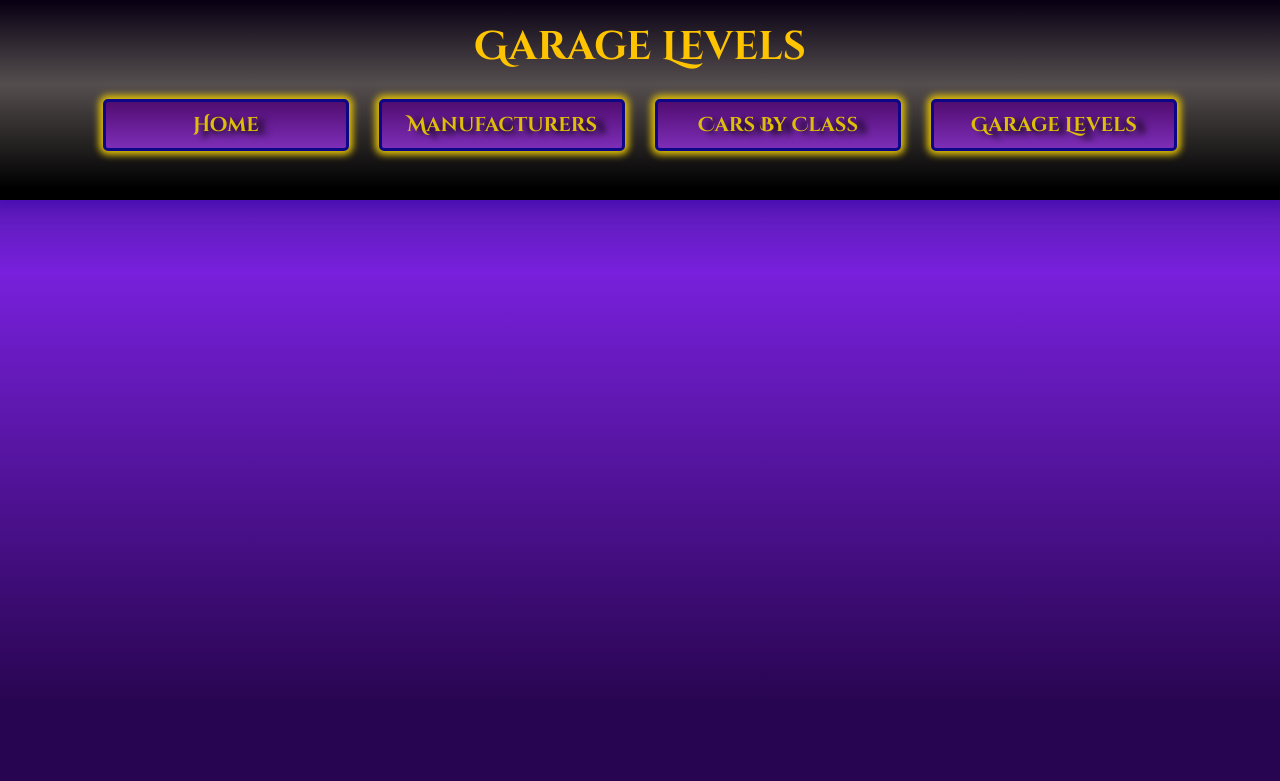
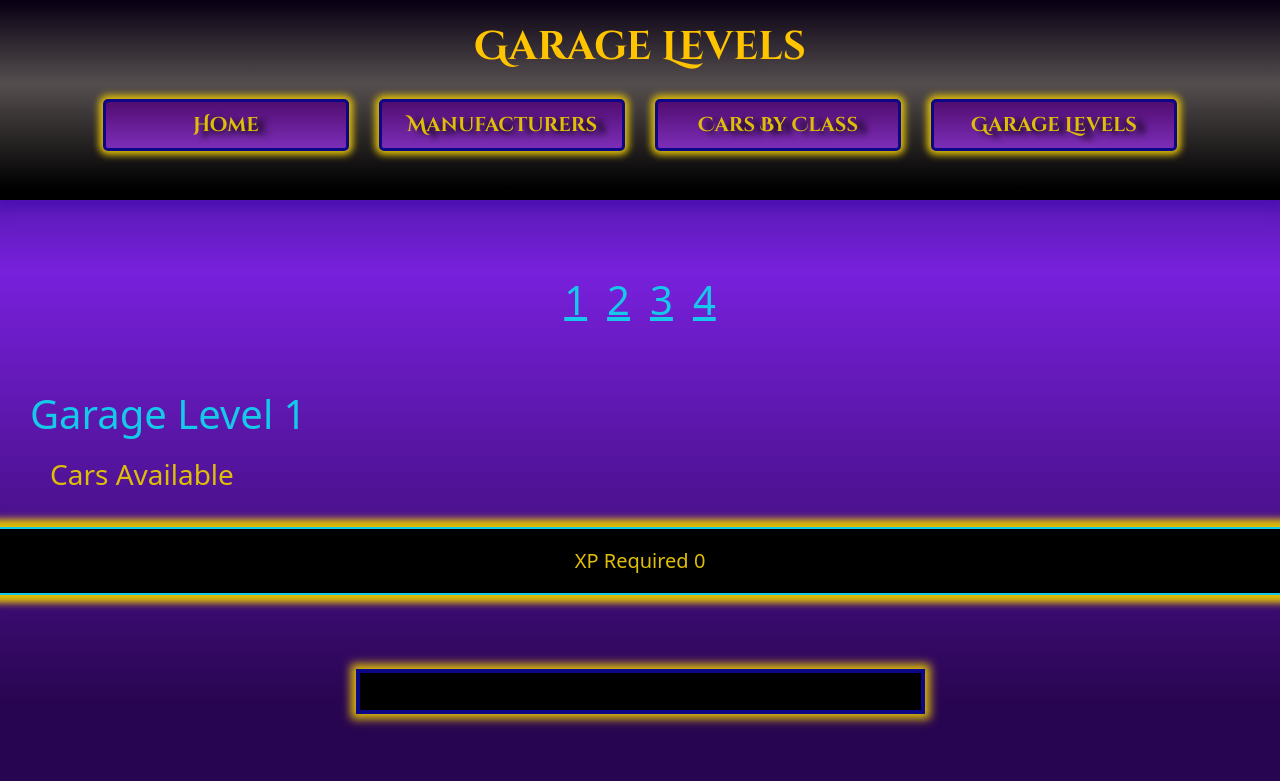
Before and after one commit to JHebenstreit48/asphalt-legends-unite-react, a React (Vite) app: page /garagelevels in a window 1280 px wide. Shown: the top 781 px of the page. Built offline with nearby package versions, Linux system fonts and the light colour scheme.

Commit message:
worked on setting up Garage Levels

```diff
--- /dev/null
+++ b/src/CSS/GarageLevels.css
@@ -0,0 +1,48 @@
+.GlJumpList {
+    display: flex;
+    justify-content: center;
+    margin-top: 60px;
+    margin-bottom: 10px;
+}
+
+.mainHeading {
+    color: rgb(21, 201, 232);
+    font-size: 40px;
+    margin-top: 50px;
+    margin-bottom: 10px;
+    margin-left: 30px;
+}
+
+.subHeading {
+    justify-content: left;
+    margin-top: 20px;
+    margin-left: 50px;
+    margin-bottom: 35px;
+    color: rgb(223, 190, 7)
+}
+
+.xp {
+    display: flex;
+    justify-content: center;
+    align-items: center;
+    max-width: 1536px;
+    margin: 0 auto;
+}
+
+.xpTitle {
+    display: flex;
+    justify-content: space-evenly;
+    width: 100%;
+    color: rgb(223, 190, 7);
+    font-size: 20px;
+    padding-top: 20px;
+    padding-bottom: 20px;
+    padding-left: 20px;
+    padding-right: 20px;
+    background-color: black;
+    flex-wrap: nowrap;
+    border-top: 2px solid rgb(21, 201, 232);
+    border-bottom: 2px solid rgb(21, 201, 232);
+    margin-bottom: 50px;
+    box-shadow: 0 0 7px 8px rgb(223, 190, 7);
+}
--- /dev/null
+++ b/src/GarageLevels/GarageLevelCars.ts
@@ -0,0 +1,73 @@
+import { GarageLevels } from "./interface.ts";
+
+
+export const garageLevelList: GarageLevels[] = [
+  {
+    GarageLevelKey: 1,
+    garageLevel: [
+      {
+        number: 1,
+        xp: "0",
+        img: "",
+        img2: "",
+        img3: "",
+        img4: "",
+        name: "",
+        name2: "",
+        name3: "",
+        name4: "",
+      },
+    ],
+  },
+  {
+    GarageLevelKey: 2,
+    garageLevel: [
+      {
+        number: 2,
+        xp: "4,000",
+        img: "",
+        img2: "",
+        img3: "",
+        img4: "",
+        name: "",
+        name2: "",
+        name3: "",
+        name4: "",
+      },
+    ],
+  },
+  {
+    GarageLevelKey: 3,
+    garageLevel: [
+      {
+        number: 3,
+        xp: "0",
+        img: "",
+        img2: "",
+        img3: "",
+        img4: "",
+        name: "",
+        name2: "",
+        name3: "",
+        name4: "",
+      },
+    ],
+  },
+  {
+    GarageLevelKey: 4,
+    garageLevel: [
+      {
+        number: 4,
+        xp: "0",
+        img: "",
+        img2: "",
+        img3: "",
+        img4: "",
+        name: "",
+        name2: "",
+        name3: "",
+        name4: "",
+      },
+    ],
+  },
+];
--- /dev/null
+++ b/src/GarageLevels/GarageLevelContent.tsx
@@ -0,0 +1,34 @@
+export function GLContent({ number, xp, img, img2, img3, img4, name, name2, name3, name4, }: { number: number, xp: string, img: string, img2?: string, img3?: string, img4?: string, name: string, name2?: string, name3?: string, name4?: string, }) {
+    return (
+
+        <section>
+            <div>
+
+                <h2 className='mainHeading'>
+                    {`Garage Level ${number}`}
+                </h2>
+
+                <h3 className='subHeading'>Cars Available</h3>
+
+            </div>
+
+            <div className="xp">
+
+            <h3 className='xpTitle'>XP Required {xp}</h3>
+
+            </div>
+
+        <div>
+
+        <img src={img} />
+        <img src={img2} />
+        <img src={img3} />
+        <img src={img4}/>
+
+        </div>
+
+            <p className='manufacturerInfo'>{}</p>
+
+       </section>
+    )
+}
--- /dev/null
+++ b/src/GarageLevels/GarageLevelJumpList.tsx
@@ -0,0 +1,33 @@
+import { garageLevelList } from './GarageLevelCars.ts';
+import { GLContent } from './GarageLevelContent.tsx';
+import '../CSS/GarageLevels.css'
+
+
+export default function GarageLevelsJumpList() {
+    return (
+      <div>
+        {/* X axis with all letters */}
+        <div className='GlJumpList'>
+          {garageLevelList.map((garageLevelNumber) => (
+            <a className='brandAlphabetical' href={`#${garageLevelNumber.GarageLevelKey}`}>
+              {garageLevelNumber.GarageLevelKey}
+            </a>
+          ))}
+        </div>
+
+        {/* Y axis or vertical axis with all brands and descriptions */}
+        <div>
+          {garageLevelList.map((gLs) => (
+            <div key={gLs.GarageLevelKey} id={gLs.GarageLevelKey.toString()}>
+
+              {/* ABC BRANDS */}
+              {gLs.garageLevel.map((garageLevelNumber) => (
+                <GLContent key={garageLevelNumber.number} {...garageLevelNumber} />
+              ))}
+
+            </div>
+          ))}
+        </div>
+      </div>
+    );
+  }
--- /dev/null
+++ b/src/GarageLevels/interface.ts
@@ -0,0 +1,15 @@
+export interface GarageLevels {
+  GarageLevelKey: number;
+  garageLevel: {
+    number: number;
+    xp: string;
+    img: string;
+    img2?: string;
+    img3?: string;
+    img4?: string;
+    name: string;
+    name2?: string;
+    name3?: string;
+    name4?: string;
+  }[];
+}
--- a/src/Manufacturers/Brands.ts
+++ b/src/Manufacturers/Brands.ts
@@ -12,28 +12,238 @@ export const abc: BrandInfo[] = [
       },
       {
         brandsKey: "Ajlani Motors",
-        logo: Logos.Ajlani,
+        // logo: Logos.Ajlani,
         info: "Ajlani Motors is a UAE based company founded by Bashar Ajlani a car designer and art director. His first car the Ajlani Drakuma concept was unveiled at the Dubai International Motor Show in November of 2019. Bashar Ajlani has also won multiple 1st place awards for various works. This includes a Platinum position with A Design Award and Competition. He even won a 1st place Masters Scholarship by Pininfarina in automotive design.",
       },
       {
         brandsKey: "Alfa Romeo",
-        logo: Logos.AlfaRomeo,
+        // logo: Logos.AlfaRomeo,
         info: "Alfa Romeo's origins date back to June 24th of 1910. It was the result of a take over of the Italian automobile manufacturer Darracq automobile company. The Alfa portion of the name is an acronym for Anonima Lombarda Fabbrica Automobili (A.L.F.A).",
-      }
+      },
+      {
+        brandsKey: "Apex Motors",
+        // logo: Logos.ApexMotors,
+        info: "Apex Motors was founded in 2018 by Chinese-Australian brother Jason and Gary Leung. The company in based in both Britan and Hong Kong. They launched offically in 2019 with the limited production AP-1 model.",
+      },
+      {
+        brandsKey: "Apollo Automobil",
+        // logo: Logos.ApolloAutomobil,
+        info: "Apollo Automobil GmbH is a hyper-car manufacturer based in Germany.  The company was founded in 2004 by Roland Gumpert under the name GMG Sportwagenmaufaktur Altenburg GmbH, also previously known as Gumpert Apollo.",
+      },
     ],
   },
   {
     letterKey: "B",
     brands: [
       {
+        brandsKey: "Bentley",
+        // logo: Logos.BMW,
+        info: "",
+      },
+      {
         brandsKey: "BMW",
-        // logo: Logos.BMW,
+        // logo: Logos.Bugatti,
         info: "Bayerische Motoren Werke AG, commonly referred to as BMW, is a German multinational corporation which produces luxury vehicles and motorcycles. The company was founded in 1916 as a manufacturer of aircraft engines, which it produced from 1917 until 1918 and again from 1933 to 1945.",
       },
+    ],
+  },
+  {
+    letterKey: "C",
+    brands: [
       {
-        brandsKey: "Bugatti",
-        // logo: Logos.Bugatti,
-        info: "Bugatti is a French car manufacturer and was founded in 1909 in Molsheim, Alsace, France. The company was founded by Italian-born Ettore Bugatti. Bugatti cars were known for their design beauty and for their.",
+        brandsKey: "Chevrolet",
+        // logo: Logos.Chevrolet,
+        info: "Chevrolet, colloquially referred to as Chevy and formally the Chevrolet Division of General Motors Company, is an American automobile division of the American manufacturer General Motors. Louis Chevrolet and ousted General Motors founder William C. Durant started the company on November 3, 1911 as the Chevrolet Motor Car Company.",
+      },
+    ],
+  },
+  {
+    letterKey: "D",
+    brands: [
+      {
+        brandsKey: "DeTomaso",
+        // logo: Logos.DeTomaso,
+        info: "De Tomaso Automobili was an Italian car-manufacturing company. It was founded by the Argentine-born Alejandro de Tomaso in Modena in 1959. It originally produced various prototypes and racing cars, including a Formula One car for Frank Williams's team in 1970.",
+      },
+      {
+        brandsKey: "Dodge",
+        // logo: Logos.Dodge,
+        info: "Dodge is an American brand of automobile manufactured by FCA US LLC, based in Auburn Hills, Michigan. Dodge vehicles currently include performance cars, though for much of its existence Dodge was Chrysler's mid-priced brand above Plymouth.",
+      },
+    ],
+  },
+  {
+    letterKey: "E",
+    brands: [
+      {
+        brandsKey: "Exotic Rides",
+        // logo: Logos.ExoticRides,
+        info: "",
+      },
+    ],
+  },
+  {
+    letterKey: "F",
+    brands: [
+      {
+        brandsKey: "Faraday Future",
+        // logo: Logos.FaradayFuture,
+        info: "Faraday Future is an American start-up technology company focused on the development of intelligent electric vehicles. Faraday Future was established in April 2014 and is headquartered in Los Angeles, California, in the Harbor Gateway neighborhood.",
+      },
+      {
+        brandsKey: "Ferrari",
+        // logo: Logos.Ferrari,
+        info: "Ferrari S.p.A. is an Italian luxury sports car manufacturer based in Maranello, Italy. Founded by Enzo Ferrari in 1939 out of Alfa",
+      },
+    ],
+  },
+  {
+    letterKey: "G",
+    brands: [
+      {
+        brandsKey: "Genty",
+        // logo: Logos.Genty,
+        info: "Genty Automobile is a French car manufacturer founded by Frédéric Genty in 2011. The company's first car, the Akylone, was unveiled at the 2012 Top Marques Monaco show.",
+      },
+    ],
+  },
+  {
+    letterKey: "H",
+    brands: [
+      {
+        brandsKey: "Exotic Rides",
+        // logo: Logos.ExoticRides,
+        info: "",
+      },
+    ],
+  },
+  {
+    letterKey: "I",
+    brands: [
+      {
+        brandsKey: "Exotic Rides",
+        // logo: Logos.ExoticRides,
+        info: "",
+      },
+    ],
+  },
+  {
+    letterKey: "K",
+    brands: [
+      {
+        brandsKey: "Exotic Rides",
+        // logo: Logos.ExoticRides,
+        info: "",
+      },
+    ],
+  },
+  {
+    letterKey: "L",
+    brands: [
+      {
+        brandsKey: "Exotic Rides",
+        // logo: Logos.ExoticRides,
+        info: "",
+      },
+    ],
+  },
+  {
+    letterKey: "M",
+    brands: [
+      {
+        brandsKey: "Exotic Rides",
+        // logo: Logos.ExoticRides,
+        info: "",
+      },
+    ],
+  },
+  {
+    letterKey: "N",
+    brands: [
+      {
+        brandsKey: "Exotic Rides",
+        // logo: Logos.ExoticRides,
+        info: "",
+      },
+    ],
+  },
+  {
+    letterKey: "P",
+    brands: [
+      {
+        brandsKey: "Exotic Rides",
+        // logo: Logos.ExoticRides,
+        info: "",
+      },
+    ],
+  },
+  {
+    letterKey: "R",
+    brands: [
+      {
+        brandsKey: "Exotic Rides",
+        // logo: Logos.ExoticRides,
+        info: "",
+      },
+    ],
+  },
+  {
+    letterKey: "S",
+    brands: [
+      {
+        brandsKey: "Exotic Rides",
+        // logo: Logos.ExoticRides,
+        info: "",
+      },
+    ],
+  },
+  {
+    letterKey: "T",
+    brands: [
+      {
+        brandsKey: "Exotic Rides",
+        // logo: Logos.ExoticRides,
+        info: "",
+      },
+    ],
+  },
+  {
+    letterKey: "U",
+    brands: [
+      {
+        brandsKey: "Exotic Rides",
+        // logo: Logos.ExoticRides,
+        info: "",
+      },
+    ],
+  },
+  {
+    letterKey: "V",
+    brands: [
+      {
+        brandsKey: "Exotic Rides",
+        // logo: Logos.ExoticRides,
+        info: "",
+      },
+    ],
+  },
+  {
+    letterKey: "W",
+    brands: [
+      {
+        brandsKey: "Exotic Rides",
+        // logo: Logos.ExoticRides,
+        info: "",
+      },
+    ],
+  },
+  {
+    letterKey: "Z",
+    brands: [
+      {
+        brandsKey: "Exotic Rides",
+        // logo: Logos.ExoticRides,
+        info: "",
       },
     ],
   },
--- a/src/assets/images/logos.ts
+++ b/src/assets/images/logos.ts
@@ -1,13 +1,15 @@
 import Acura from '../car-logos/acura-logo.png';
 import Ajlani from '../car-logos/ajlani-logo.png';
 import AlfaRomeo from '../car-logos/alfa-romeo-logo.png';
+import ApexMotors from '../car-logos/apex-motors-logo.png';
+import ApolloAutomobil from '../car-logos/apollo-automobil-logo.png';
 
 export const Logos = {
     Acura,
     Ajlani,
     AlfaRomeo,
-    // ApexMotors,
-    // ApolloAutomobil,
+    ApexMotors,
+    ApolloAutomobil,
 
 
 };
--- a/src/pages/GarageLevels.tsx
+++ b/src/pages/GarageLevels.tsx
@@ -2,6 +2,7 @@ import '../CSS/Page.css'
 import '../CSS/Header.css'
 import Header from "../components/Header";
 import PageTab from '../components/PageTab';
+import GarageLevelsJumpList from '../GarageLevels/GarageLevelJumpList';
 
 export default function GarageLevels() {
 
@@ -13,6 +14,7 @@ export default function GarageLevels() {
 
                 <PageTab title="Garage Levels">
                     <Header text="Garage Levels" />
+                    <GarageLevelsJumpList />
                 </PageTab>
 
             </div>
```
Also changed, not shown: src/GarageLevels/GarageLevelCaptions.tsx (deleted), src/GarageLevels/GarageLevelImages.tsx (deleted), src/Manufacturers/interface.ts (indentation only), src/assets/car-logos/apollo-automobil-logo.png.
